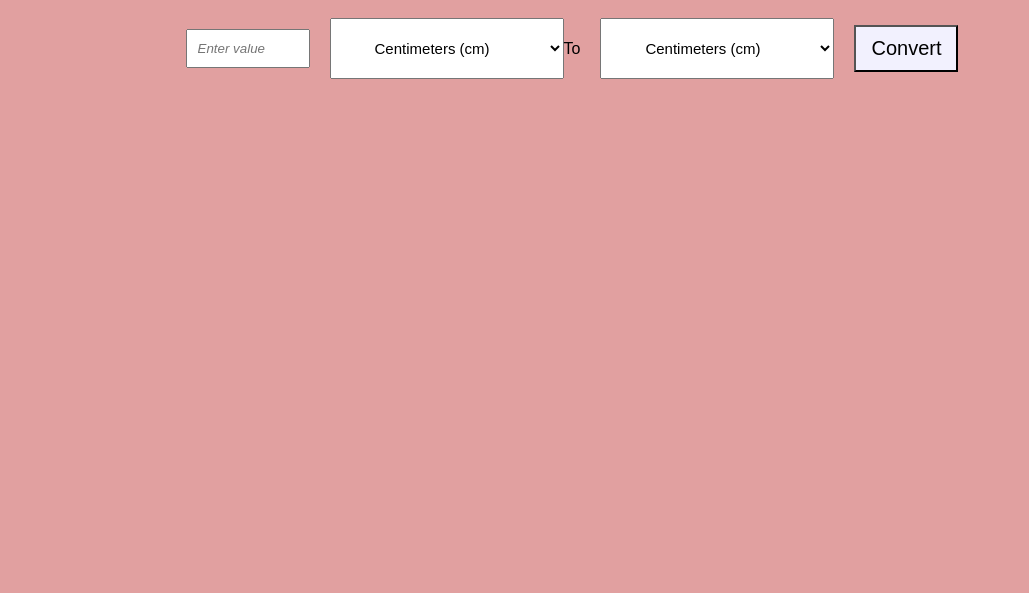
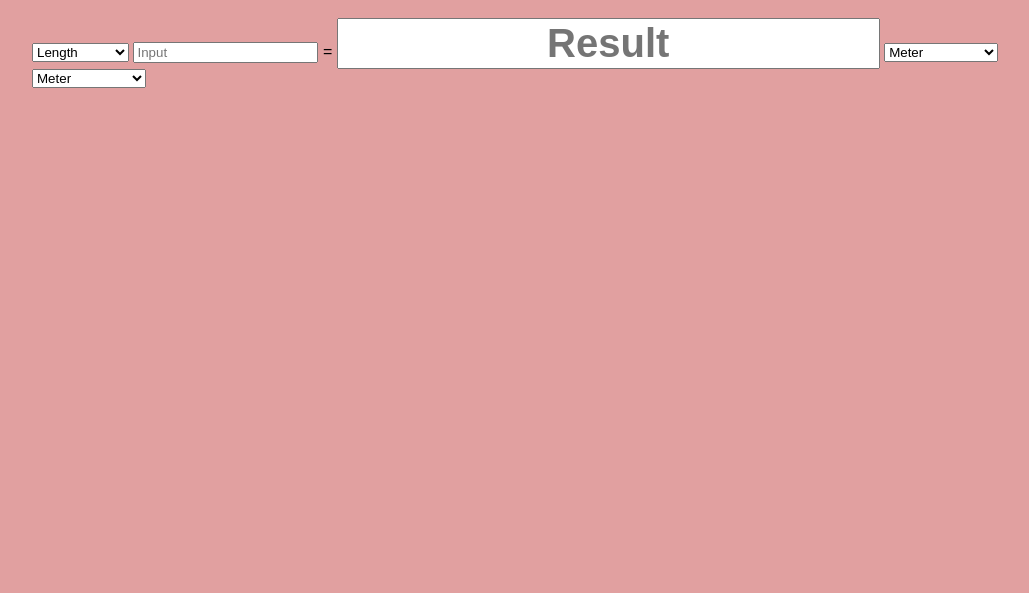
Before and after one commit to anithaguntreddi07/unitConverter, a plain HTML site: page index.html in a window 1280 px wide. Shown: the part 207-800 px from the top of the page, without its empty margins (68-1097 px from the left). Drawn offline with Linux system fonts and the light colour scheme.

Commit message:
Update index.html

```diff
--- a/index.html
+++ b/index.html
@@ -1,42 +1,70 @@
 <!DOCTYPE html>
-<html>
+<html lang="en">
 <head>
-  <title>Unit Converter</title>
-  <link rel="stylesheet" type="text/css" href="style.css">
+    <meta charset="UTF-8">
+    <meta http-equiv="X-UA-Compatible" content="IE=edge">
+    <meta name="viewport" content="width=device-width, initial-scale=1.0">
+    <title>Unit Converter</title>
+    <link rel="stylesheet" href="style.css">
 </head>
 <body>
-  <h1>Unit Converter</h1>
 
-  <div class="converter">
-    <input type="number" id="inputValue" placeholder="Enter value">
-    <select id="unitFrom">
-      <option value="cm">Centimeters (cm)</option>
-      <option value="m">Meters (m)</option>
-      <option value="km">Kilometers (km)</option>
-      <option value="inch">Inches (in)</option>
-      <option value="ft">Feet (ft)</option>
-      <option value="yard">Yards (yd)</option>
-      <option value="mile">Miles (mi)</option>
-      <option value="nauticalMile">Nautical Miles (nmi)</option>
-    </select>
-    <br>
-    <span>To</span>
-    <select id="unitTo">
-      <option value="cm">Centimeters (cm)</option>
-      <option value="m">Meters (m)</option>
-      <option value="km">Kilometers (km)</option>
-      <option value="inch">Inches (in)</option>
-      <option value="ft">Feet (ft)</option>
-      <option value="yard">Yards (yd)</option>
-      <option value="mile">Miles (mi)</option>
-      <option value="nauticalMile">Nautical Miles (nmi)</option>
-    </select>
-    <br>
-    <button onclick="convert()">Convert</button>
-  </div>
+    <div class="container">
 
-  <div id="result"></div>
+        <h1 class="converter-title">Unit Converter</h1>
 
-  <script src="script.js"></script>
+        <div class="box">
+        <select id="OptionType">
+            <option value="Length">Length</option>
+            <option value="Weight">Weight</option>
+            <option value="Temperature">Temperature</option>
+            <option value="Time">Time</option>
+        </select>
+
+        <input type="text" placeholder="Input" id="input">
+        <span> = </span>
+        <input type="text" placeholder="Result" id="result">
+
+        <select id="InputType">
+            <option value="meter">Meter</option>
+            <option value="kilometer">Kilometer</option>
+            <option value="centimeter">Centimeter</option>
+            <option value="Degree Celsius">Degree Celsius</option>
+            <option value="Fahrenheit">Fahrenheit</option>
+            <option value="Kelvin">Kelvin</option>
+
+            <option value="Kilogram">Kilogram</option>
+            <option value="Gram">Gram</option>
+            <option value="Miligram">Miligram</option>
+            <option value="Microgram">Microgram</option>
+            <option value="Pound">Pound</option>
+
+            <option value="Minute">Minute</option>
+            <option value="Hour">Hour</option>
+            <option value="Second">Second</option>
+        </select>
+
+        <select id="ResultType">
+            <option value="meter">Meter</option>
+            <option value="kilometer">Kilometer</option>
+            <option value="centimeter">Centimeter</option>
+            <option value="Degree Celsius">Degree Celsius</option>
+            <option value="Fahrenheit">Fahrenheit</option>
+            <option value="Kelvin">Kelvin</option>
+
+            <option value="Kilogram">Kilogram</option>
+            <option value="Gram">Gram</option>
+            <option value="Miligram">Miligram</option>
+            <option value="Microgram">Microgram</option>
+            <option value="Pound">Pound</option>
+
+            <option value="Minute">Minute</option>
+            <option value="Hour">Hour</option>
+            <option value="Second">Second</option>
+
+
+        </select>
+    <script src="script.js"></script>
 </body>
+
 </html>
```
